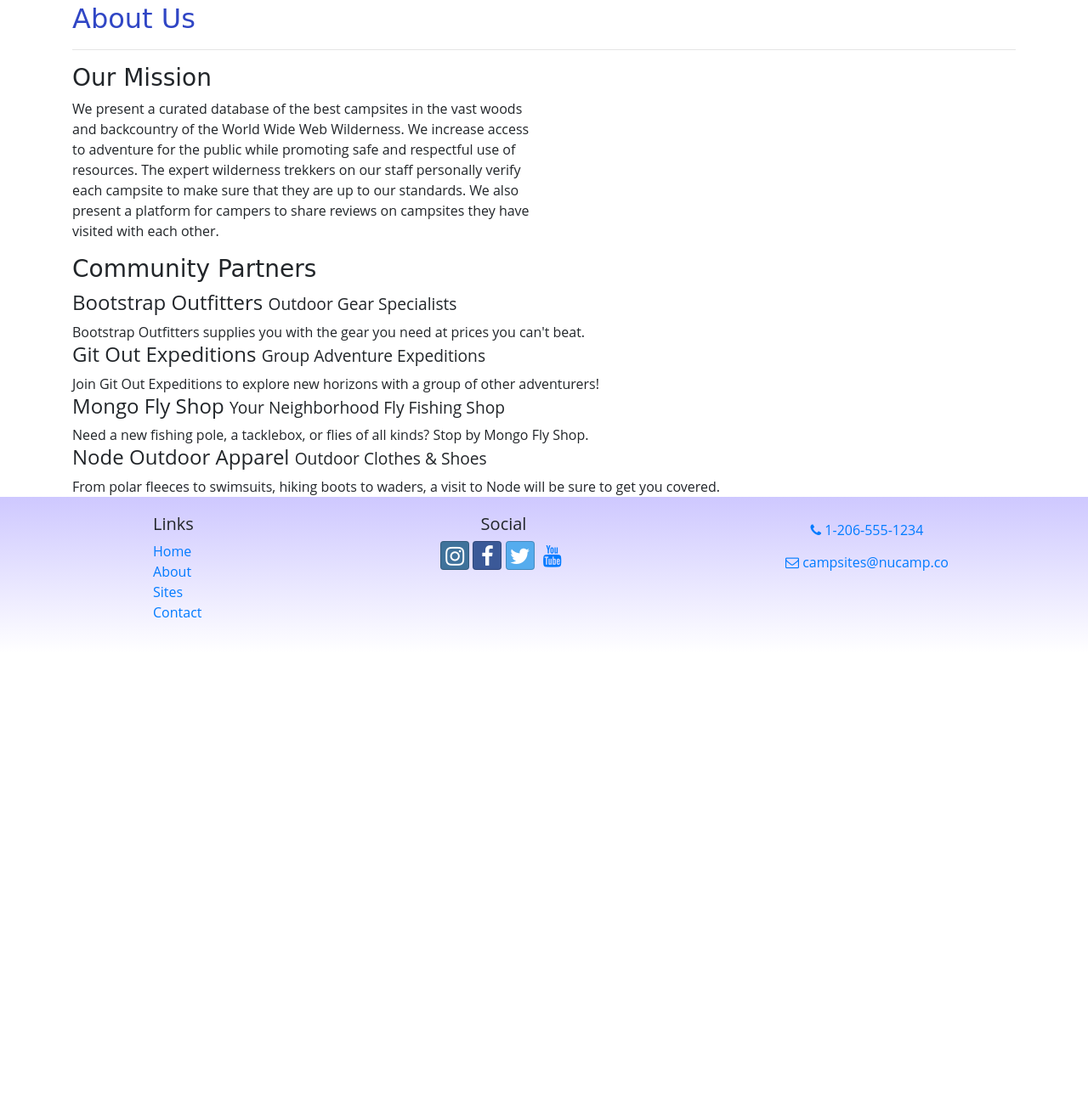
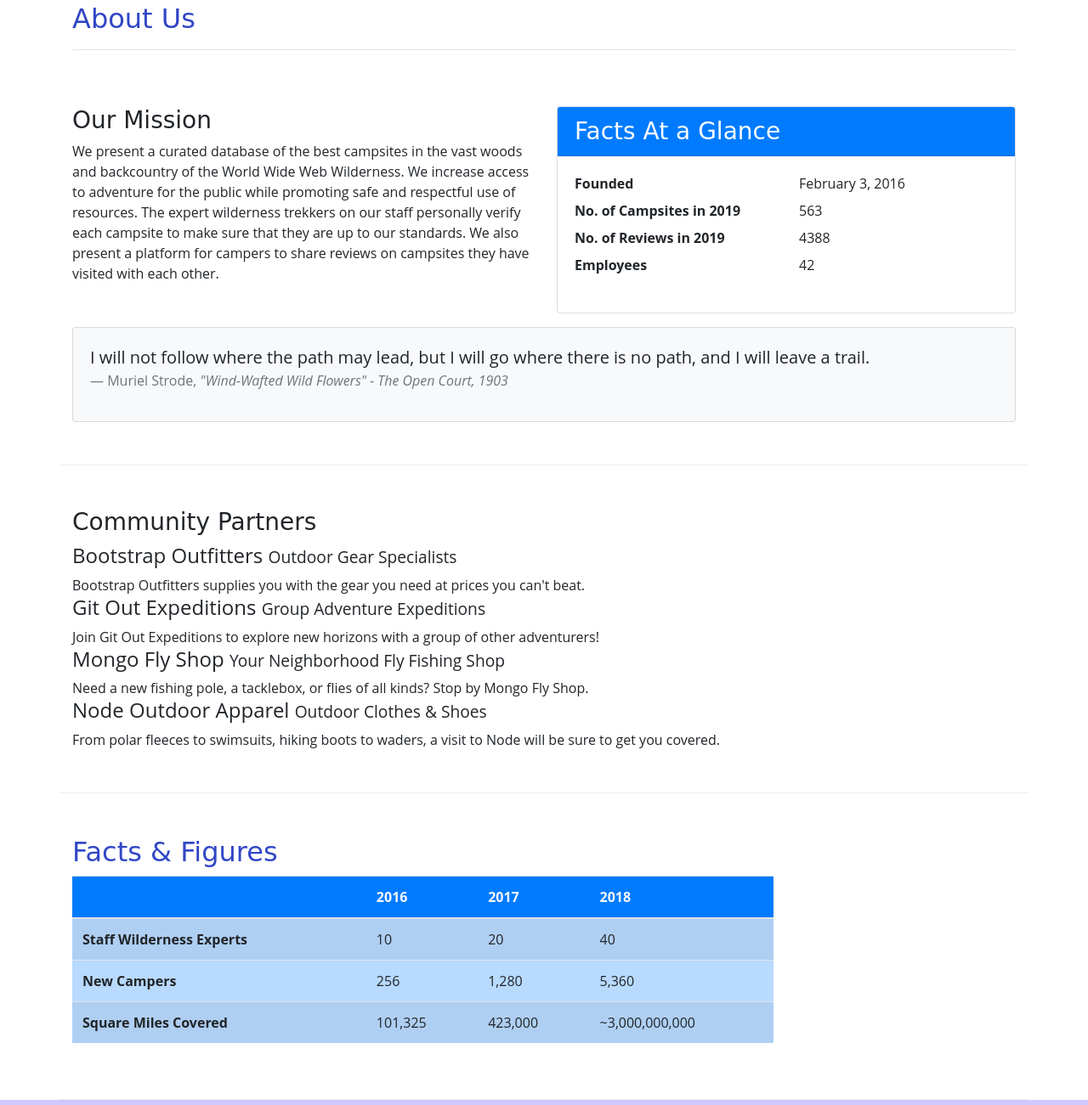
Before and after one commit to ct9233/Bootstrap-Project, a website: page aboutus.html in a window 1280 px wide. Shown: the part 279-1580 px from the top of the page at 85% size. Before the commit the page ends 1048 px from the top, so only its background shows below. Drawn offline with nearby package versions, Linux system fonts and the light colour scheme.

Commit message:
Tables and Cards

```diff
--- a/aboutus.html
+++ b/aboutus.html
@@ -60,8 +60,8 @@
       </div>
     </div>
 
-    <div class="row">
-      <div class="col-12 col-sm-6">
+    <div class="row row-content">
+      <div class="col-sm-6">
         <h3>Our Mission</h3>
         <p>
           We present a curated database of the best campsites in the vast
@@ -73,9 +73,36 @@
           reviews on campsites they have visited with each other.
         </p>
       </div>
+      <div class="col-sm-6">
+        <div class="card">
+          <h3 class="card-header bg-primary text-white">Facts At a Glance </h3>
+          <div class="card-body">
+            <dl class="row">
+              <dt class="col-6">Founded </dt>
+              <dd class="col-6">February 3, 2016 </dd>
+              <dt class="col-6">No. of Campsites in 2019 </dt>
+              <dd class="col-6">563 </dd>
+              <dt class="col-6">No. of Reviews in 2019 </dt>
+              <dd class="col-6">4388 </dd>
+              <dt class="col-6">Employees </dt>
+              <dd class="col-6">42 </dd>
+            </dl>
+          </div>
+        </div>
+      </div>
+      <div class="col">
+        <div class="card card-body bg-light mt-3">
+          <blockquote class="blockquote">
+            <p class="mb-0">I will not follow where the path may lead, but I will go where there is no path, and I will leave a trail. </p>
+            <footer class="blockquote-footer">Muriel Strode,
+              <cite title="Source Title">"Wind-Wafted Wild Flowers" - The Open Court, 1903 </cite>
+            </footer>
+          </blockquote>
+        </div>
+      </div>
     </div>
 
-    <div class="row">
+    <div class="row row-content">
       <div class="col">
         <h3>Community Partners</h3>
         <h4>Bootstrap Outfitters <small>Outdoor Gear Specialists</small></h4>
@@ -104,9 +131,47 @@
         </div>
       </div>
     </div>
+
+    <div class="row row-content">
+      <div class="col-sm-9">
+        <h2>Facts &amp; Figures </h2>
+        <div class="table-responsive">
+          <table class="table table-striped">
+            <thead>
+              <tr class="bg-primary text-light">
+                <th> </th>
+                <th>2016 </th>
+                <th>2017 </th>
+                <th>2018 </th>
+              </tr>
+            </thead>
+          <tbody class="table-primary">
+            <tr>
+              <th>Staff Wilderness Experts </th>
+              <td>10 </td>
+              <td>20 </td>
+              <td>40 </td>
+            </tr>
+            <tr>
+              <th>New Campers </th>
+              <td>256 </td>
+              <td>1,280 </td>
+              <td>5,360 </td>
+            </tr>
+            <tr>
+              <th>Square Miles Covered </th>
+              <td>101,325 </td>
+              <td>423,000 </td>
+              <td>~3,000,000,000</td>
+            </tr>
+          </tbody>
+          </table>
+        </div>
+      </div>
+    </div>
   </div>
 
-  <footer>
+  <footer class="site-footer">
     <div class="container">
       <div class="row">
         <div class="col-4 col-sm-2 offset-1">
--- a/css/styles.css
+++ b/css/styles.css
@@ -14,7 +14,7 @@ header h2 {
     color: #CEC8FF;
 }
 
-footer {
+.site-footer {
     background-image: linear-gradient(#CEC8FF, white);
     padding: 20px 0;
 }
```
Also changed, not shown: contactus.html (+1 -1 lines), index.html (+1 -1 lines).
